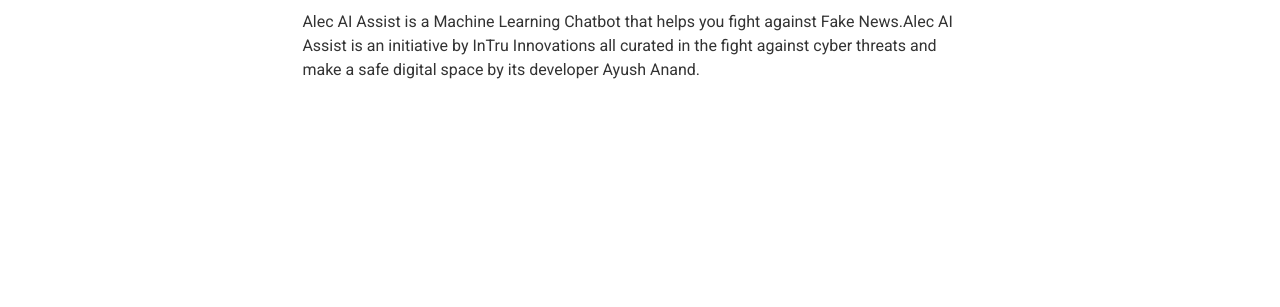
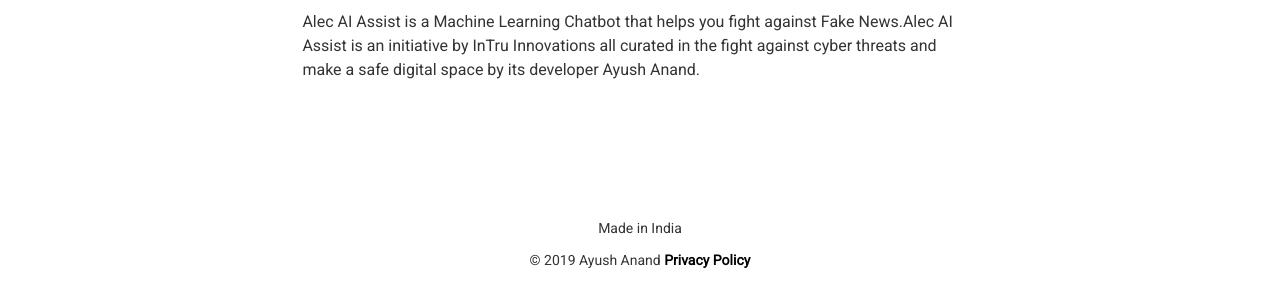
Before and after one commit to ayushanand18/alec.ai, a plain HTML site: page index.html in a window 1280 px wide. Shown: the part 701-1008 px from the top of the page. Before the commit the page ends 817 px from the top, so only its background shows below. Drawn offline with Linux system fonts and the light colour scheme.

Commit message:
Latest Updated and Bug Fixes

```diff
--- a/index.html
+++ b/index.html
@@ -124,7 +124,15 @@
 	font-weight: 400 !important;
 	font-size:14px;
 	}
-
+	.footer-div{
+		padding-top:80px;
+		padding-bottom: 80px;
+	}
+	.footer-div a{
+		text-decoration: none;
+		font-weight: 600;
+		color: black;
+	}
 	@media screen and (min-width:750px){
 	/* Tablet Screen */
 	.top-div .lnk{
@@ -190,7 +198,12 @@
 	</div>
 
 	<div class="footer-div">
-
+		<br/> <br/>
+		<center>
+			Made in India <br/><br/>
+			&copy; 2019 Ayush Anand  <a href="https://ayushanand18.github.io/prvcy.html"> Privacy Policy </a>
+		</center>
+		<br/><br/>
 	</div>
 	</div>
 <!--
```
